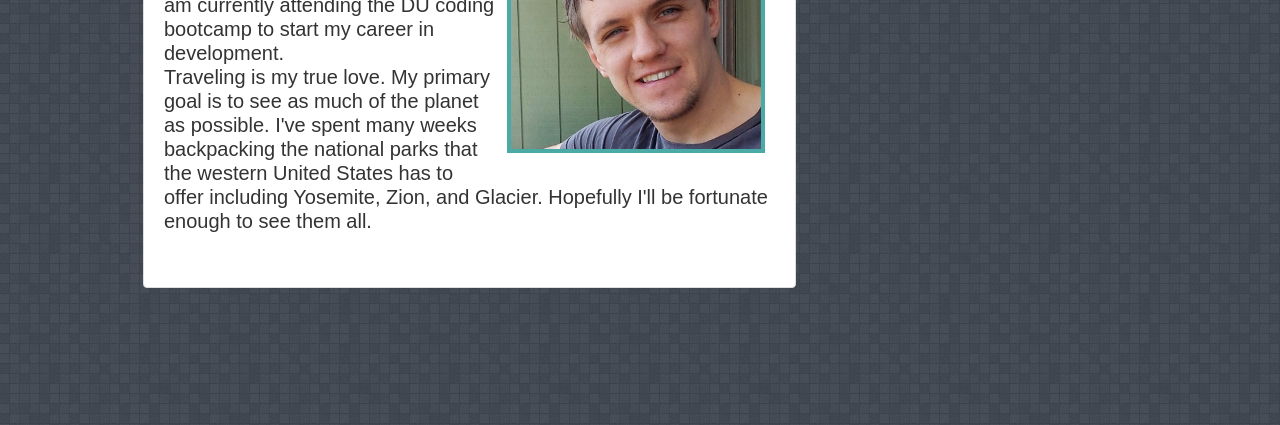
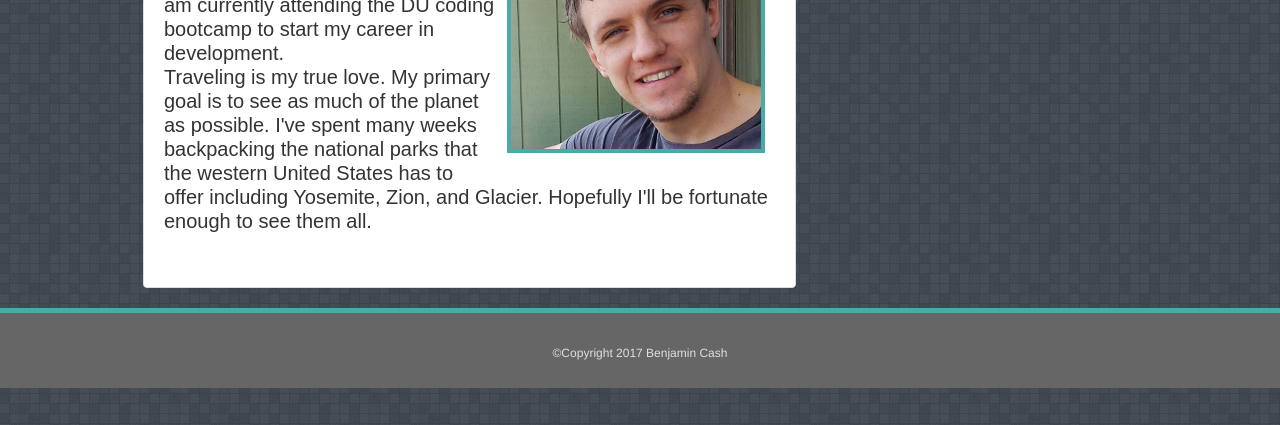
Before and after one commit to benjaminjcash/Bootstrap-Portfolio, a plain HTML site: page index.html in a window 1280 px wide. Shown: the part 287-712 px from the top of the page. Drawn offline with nearby package versions, Linux system fonts and the light colour scheme.

Commit message:
adding footer

```diff
--- a/assets/css/style.css
+++ b/assets/css/style.css
@@ -167,3 +167,18 @@ h2 {
 	 background-color: #f1f1f1;
 	 outline: none;
 }
+
+#footer {
+/*	position: fixed;
+	bottom: 0;
+	left: 0;
+	right: 0;*/
+	height: 80px;
+	background-color: #666666;
+	border-top: solid 5px #4aaaa5;
+	text-align: center;
+	color: #dddfe1;
+	font-size: 12px;
+	line-height: 80px;
+	z-index: 1;
+}
--- a/index.html
+++ b/index.html
@@ -82,5 +82,9 @@
 
 	</div>
 
+	<div id="footer">
+		<p>&copy;Copyright 2017 Benjamin Cash</p>
+	</div>
+
 </body>
 </html>
```
Also changed, not shown: contact.html (+3 -0 lines), portfolio.html (+4 -0 lines).
